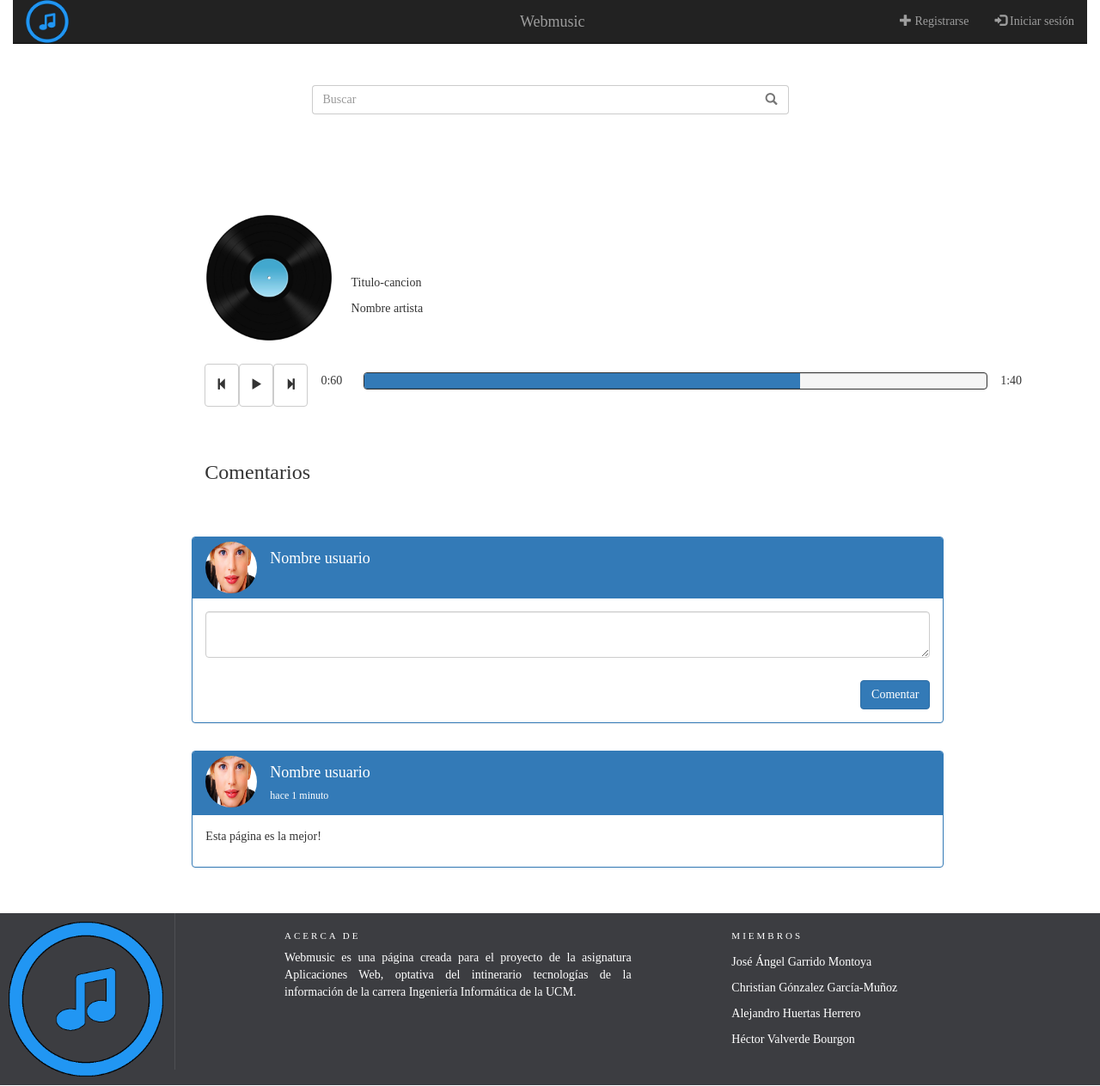
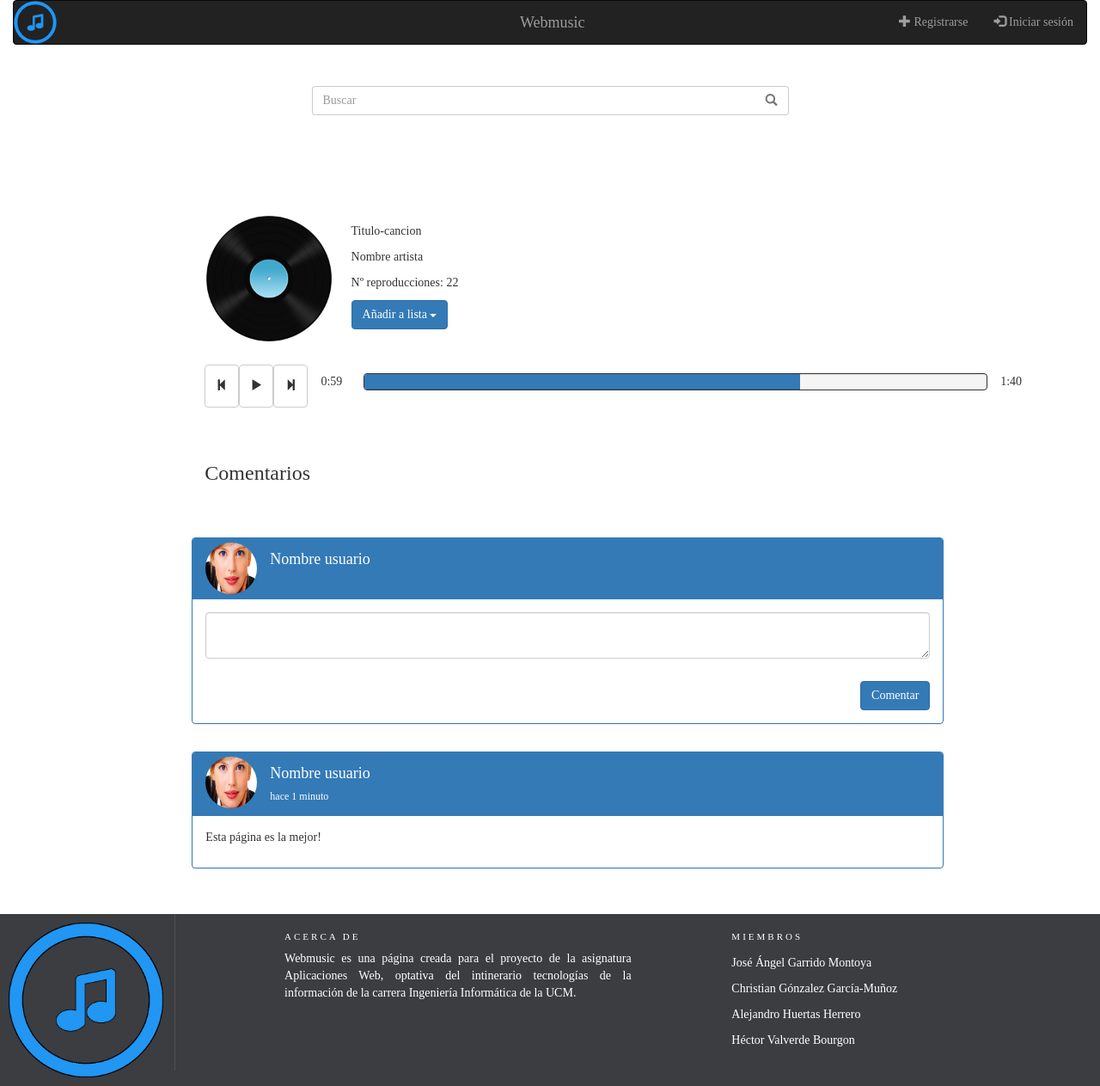
Before and after one commit to al3xhh/AW, a PHP site: page /src/reproductor.html in a window 1280 px wide; the page is wider, and only the part inside the window is pictured. Shown: that part at 86% size. Run offline with PHP 8.4, Linux system fonts and the light colour scheme; some web fonts are replaced.

Commit message:
añadida la barra nueva a premium.html y reproductor.html y la opcion de añadir a lista de reproduccion en reproductor.html

```diff
--- a/css/webmusic.css
+++ b/css/webmusic.css
@@ -70,7 +70,7 @@
 }
 
 #player-header-info{
-    margin-top: 7%;
+    margin-top: 1%;
     margin-left: 2%;
 }
 
--- a/src/reproductor.html
+++ b/src/reproductor.html
@@ -15,17 +15,22 @@
         <!-- jQuery (necessary for Bootstrap's JavaScript plugins) -->
         <script src="https://ajax.googleapis.com/ajax/libs/jquery/1.12.4/jquery.min.js"></script>
         <!-- Include all compiled plugins (below), or include individual files as needed -->
-        <script src="js/bootstrap.min.js"></script>
+        <script src="../js/bootstrap.min.js"></script>
     </head>
     <body>
         <div class="container-fluid">
             <!-- Barra de navegacion -->
-            <nav class="navbar navbar-inverse navbar-fixed-top" role="navigation">
-                <div class="container-fluid">
+            <nav class="navbar navbar-inverse">
+                <a class="navbar-brand" href="index.html">Webmusic</a>
                 <div class="navbar-header">
-                        <img src="../img/Logo.png" width="50" height="50">
+                    <img src="../img/Logo.png" width="50" height="50" alt="logo">
+                    <button type="button" data-target="#navbarCollapse" data-toggle="collapse" class="navbar-toggle">
+                        <span class="icon-bar"></span>
+                        <span class="icon-bar"></span>
+                        <span class="icon-bar"></span>
+                    </button>
                 </div>
-                    <a class="navbar-brand" href="../index.html">Webmusic</a>
+                <div id="navbarCollapse" class="collapse navbar-collapse">
                     <ul class="nav navbar-nav navbar-right">
                         <li><a href="registro.html"><span class="glyphicon glyphicon-plus"></span> Registrarse</a></li>
                         <li><a href="login.html"><span class="glyphicon glyphicon-log-in"></span> Iniciar sesión</a></li>
@@ -58,6 +63,15 @@ y el nombre del autor de la cancion -->
                 <div id="player-header-info">
                     <p>Titulo-cancion</p>
                     <p>Nombre artista</p>
+                    <p>Nº reproducciones: 22</p>
+                    <div class="dropdown">
+                        <button class="btn btn-primary dropdown-toggle" type="button" data-toggle="dropdown">Añadir a lista <span class="caret"></span></button>
+                        <ul class="dropdown-menu">
+                            <li><a href="#">Lista 1</a></li>
+                            <li><a href="#">Lista 2</a></li>
+                            <li><a href="#">Lista 3</a></li>
+                        </ul>
+                    </div>
                 </div>
             </div>
 
@@ -81,7 +95,7 @@ y el nombre del autor de la cancion -->
                 </div>
 
                 <div id="info-player">
-                    <p class="info-player-time">0:60</p>
+                    <p class="info-player-time">0:59</p>
                     <div id="player-progres" class="progress">
                         <div class="progress-bar" role="progressbar" aria-valuenow="70"
                              aria-valuemin="0" aria-valuemax="100" style="width:70%">
@@ -103,7 +117,7 @@ y el nombre del autor de la cancion -->
                             </div>
                         </div>
                         <div class="panel-body">
-                            <form action="" id="comment-form">
+                            <form action="#" id="comment-form">
                                 <textarea class="col-md-12 form-control" form="comment-form"></textarea>
                                 <input type="submit" id="comment-btn" value="Comentar" class="btn btn-primary pull-right">
                             </form>
```
Also changed, not shown: src/premium.html (+10 -5 lines). Lines whose indentation alone changed are shown as unchanged.
